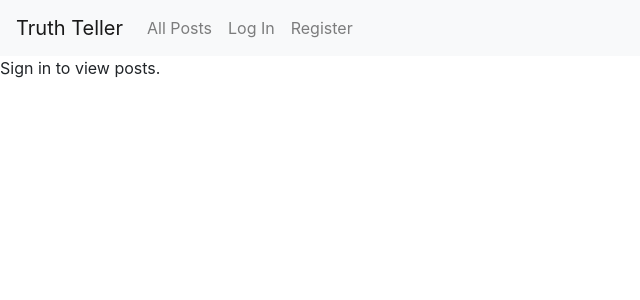
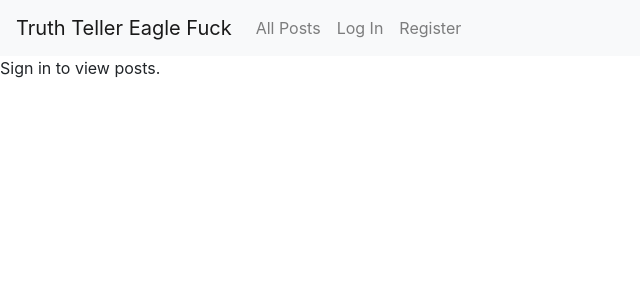
Before and after one commit to zaid-ismail031/twitter-clone, a Django app: page / in a window 1280 px wide. Shown: the top 300 px of the page, without its empty margins (0-640 px from the left). Run offline with Django 3.2, Linux system fonts and the light colour scheme; some libraries are stand-ins or nearby versions.

Commit message:
updated website navbar

```diff
--- a/twitterclone/templates/twitterclone/layout.html
+++ b/twitterclone/templates/twitterclone/layout.html
@@ -12,7 +12,7 @@
     <body>
 
         <nav class="navbar navbar-expand-lg navbar-light bg-light">
-            <a class="navbar-brand" href="#">Truth Teller</a>
+            <a class="navbar-brand" href="#">Truth Teller Eagle Fuck</a>
 
             <div>
               <ul class="navbar-nav mr-auto">
```
